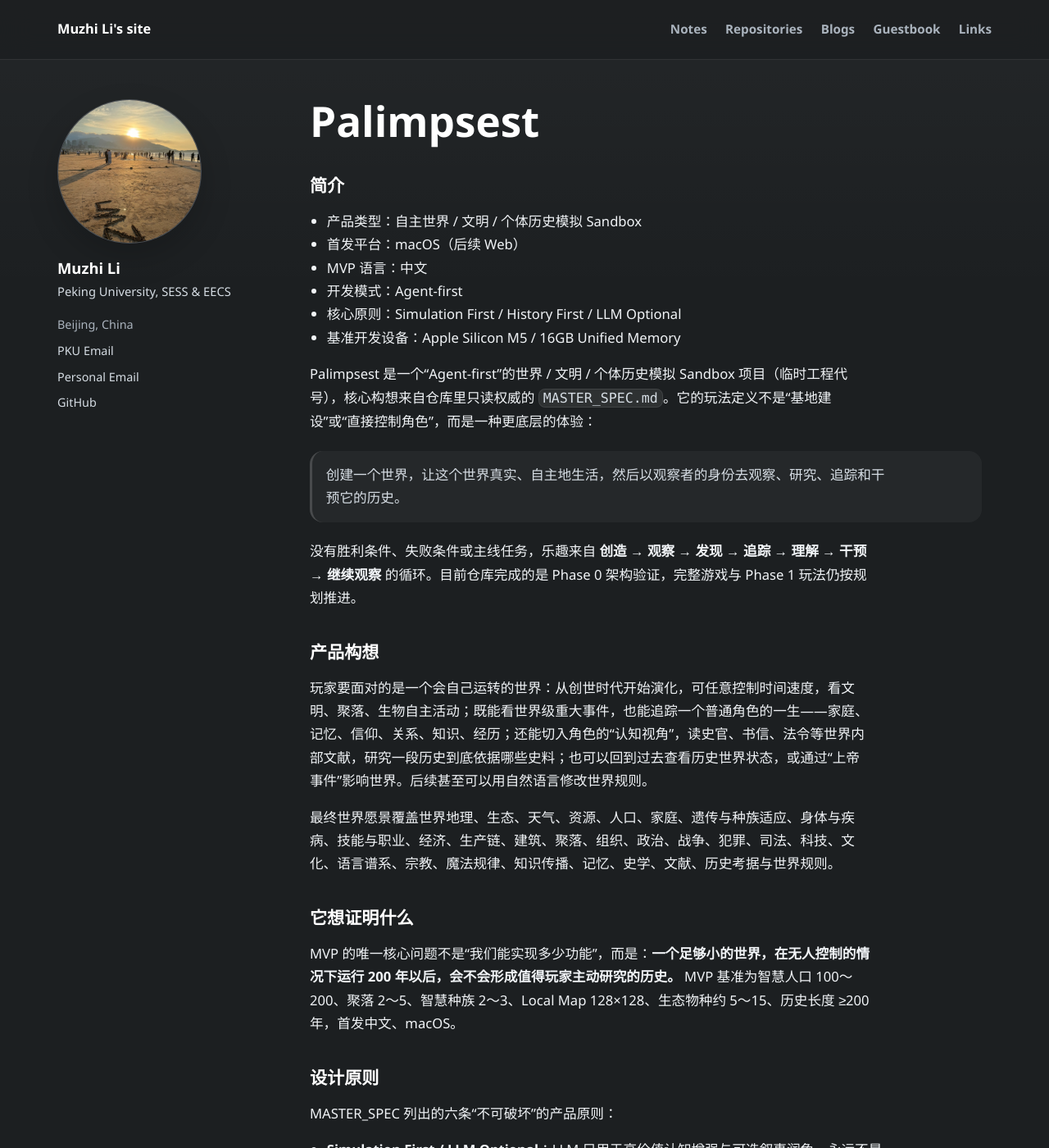
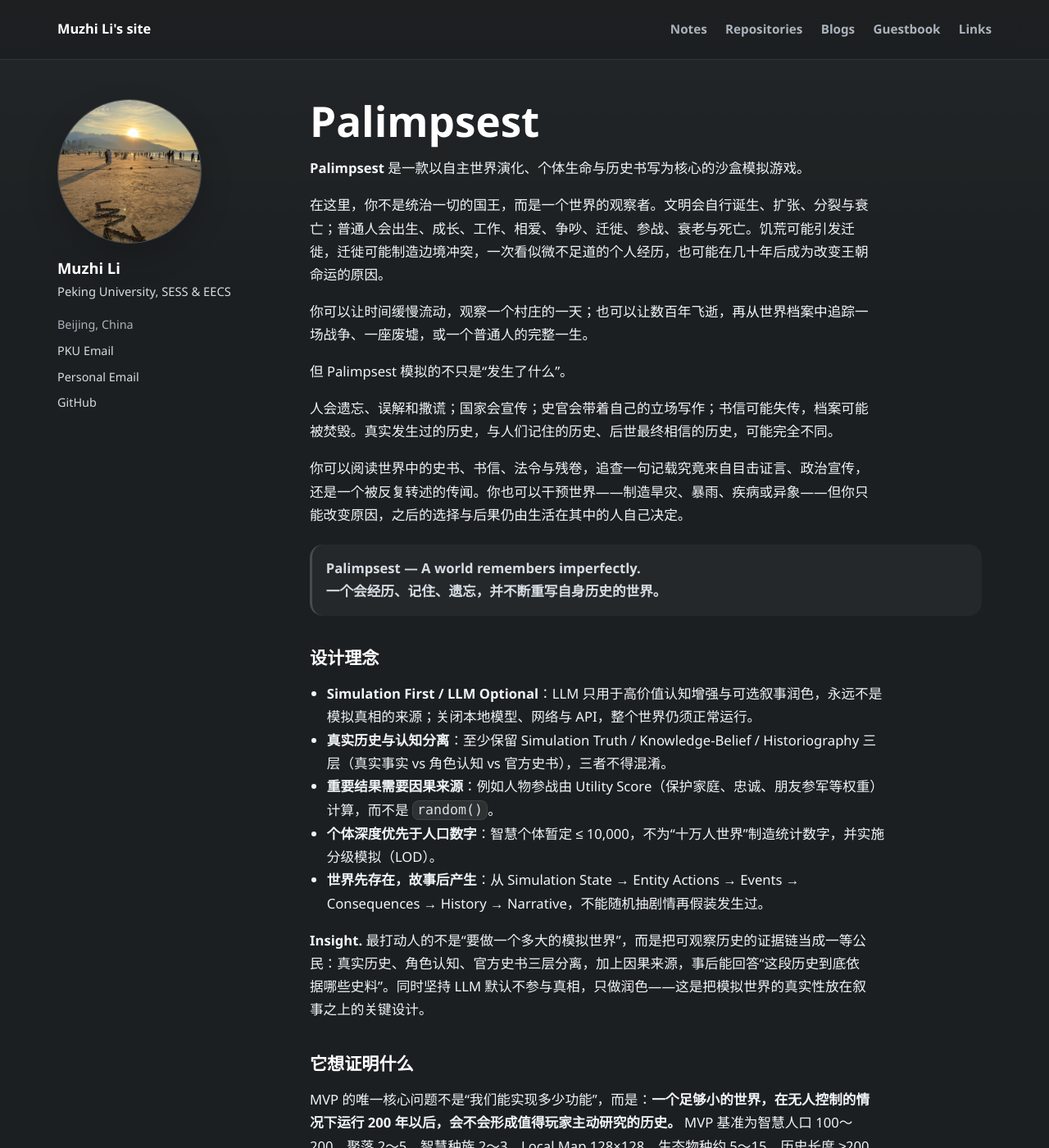
Before and after one commit to GabrielMu2006/GabrielMu2006.github.io, a Jekyll site: the page built from site/content/_Repositories/palimpsest.md, in a window 1280 px wide and 1400 px high. Shown: the whole window at 82% size. Built offline with Jekyll 4.4.1, drawn with Linux system fonts in a browser that asks for light colours; comment, search, counter and statistics services are not loaded; some of the changed text lies outside the part shown.

Commit message:
Use Palimpsest Intro folder short introduction on repository page

```diff
--- a/site/content/_Repositories/palimpsest.md
+++ b/site/content/_Repositories/palimpsest.md
@@ -8,43 +8,34 @@ status: "Active"
 link: "https://github.com/GabrielMu2006/Palimpsest"
 ---
 
-## 简介
+**Palimpsest** 是一款以自主世界演化、个体生命与历史书写为核心的沙盒模拟游戏。
 
-- 产品类型：自主世界 / 文明 / 个体历史模拟 Sandbox
-- 首发平台：macOS（后续 Web）
-- MVP 语言：中文
-- 开发模式：Agent-first
-- 核心原则：Simulation First / History First / LLM Optional
-- 基准开发设备：Apple Silicon M5 / 16GB Unified Memory
+在这里，你不是统治一切的国王，而是一个世界的观察者。文明会自行诞生、扩张、分裂与衰亡；普通人会出生、成长、工作、相爱、争吵、迁徙、参战、衰老与死亡。饥荒可能引发迁徙，迁徙可能制造边境冲突，一次看似微不足道的个人经历，也可能在几十年后成为改变王朝命运的原因。
 
-Palimpsest 是一个“Agent-first”的世界 / 文明 / 个体历史模拟 Sandbox 项目（临时工程代号），核心构想来自仓库里只读权威的 `MASTER_SPEC.md`。它的玩法定义不是“基地建设”或“直接控制角色”，而是一种更底层的体验：
+你可以让时间缓慢流动，观察一个村庄的一天；也可以让数百年飞逝，再从世界档案中追踪一场战争、一座废墟，或一个普通人的完整一生。
 
-> 创建一个世界，让这个世界真实、自主地生活，然后以观察者的身份去观察、研究、追踪和干预它的历史。
+但 Palimpsest 模拟的不只是“发生了什么”。
 
-没有胜利条件、失败条件或主线任务，乐趣来自 **创造 → 观察 → 发现 → 追踪 → 理解 → 干预 → 继续观察** 的循环。目前仓库完成的是 Phase 0 架构验证，完整游戏与 Phase 1 玩法仍按规划推进。
+人会遗忘、误解和撒谎；国家会宣传；史官会带着自己的立场写作；书信可能失传，档案可能被焚毁。真实发生过的历史，与人们记住的历史、后世最终相信的历史，可能完全不同。
 
-## 产品构想
+你可以阅读世界中的史书、书信、法令与残卷，追查一句记载究竟来自目击证言、政治宣传，还是一个被反复转述的传闻。你也可以干预世界——制造旱灾、暴雨、疾病或异象——但你只能改变原因，之后的选择与后果仍由生活在其中的人自己决定。
 
-玩家要面对的是一个会自己运转的世界：从创世时代开始演化，可任意控制时间速度，看文明、聚落、生物自主活动；既能看世界级重大事件，也能追踪一个普通角色的一生——家庭、记忆、信仰、关系、知识、经历；还能切入角色的“认知视角”，读史官、书信、法令等世界内部文献，研究一段历史到底依据哪些史料；也可以回到过去查看历史世界状态，或通过“上帝事件”影响世界。后续甚至可以用自然语言修改世界规则。
+> **Palimpsest — A world remembers imperfectly.**
+> **一个会经历、记住、遗忘，并不断重写自身历史的世界。**
 
-最终世界愿景覆盖世界地理、生态、天气、资源、人口、家庭、遗传与种族适应、身体与疾病、技能与职业、经济、生产链、建筑、聚落、组织、政治、战争、犯罪、司法、科技、文化、语言谱系、宗教、魔法规律、知识传播、记忆、史学、文献、历史考据与世界规则。
+## 设计理念
+
+- **Simulation First / LLM Optional**：LLM 只用于高价值认知增强与可选叙事润色，永远不是模拟真相的来源；关闭本地模型、网络与 API，整个世界仍须正常运行。
+- **真实历史与认知分离**：至少保留 Simulation Truth / Knowledge-Belief / Historiography 三层（真实事实 vs 角色认知 vs 官方史书），三者不得混淆。
+- **重要结果需要因果来源**：例如人物参战由 Utility Score（保护家庭、忠诚、朋友参军等权重）计算，而不是 `random()`。
+- **个体深度优先于人口数字**：智慧个体暂定 ≤ 10,000，不为“十万人世界”制造统计数字，并实施分级模拟（LOD）。
+- **世界先存在，故事后产生**：从 Simulation State → Entity Actions → Events → Consequences → History → Narrative，不能随机抽剧情再假装发生过。
+
+**Insight.** 最打动人的不是“要做一个多大的模拟世界”，而是把可观察历史的证据链当成一等公民：真实历史、角色认知、官方史书三层分离，加上因果来源，事后能回答“这段历史到底依据哪些史料”。同时坚持 LLM 默认不参与真相，只做润色——这是把模拟世界的真实性放在叙事之上的关键设计。
 
 ## 它想证明什么
 
 MVP 的唯一核心问题不是“我们能实现多少功能”，而是：**一个足够小的世界，在无人控制的情况下运行 200 年以后，会不会形成值得玩家主动研究的历史。** MVP 基准为智慧人口 100～200、聚落 2～5、智慧种族 2～3、Local Map 128×128、生态物种约 5～15、历史长度 ≥200 年，首发中文、macOS。
-
-## 设计原则
-
-MASTER_SPEC 列出的六条“不可破坏”的产品原则：
-
-- **Simulation First / LLM Optional**：LLM 只用于高价值认知增强与可选叙事润色，永远不是模拟真相的来源；关闭本地模型、网络与 API，整个世界仍须正常运行。
-- **世界先存在，故事后产生**：不能随机生成故事文本再假装发生过，必须走 Simulation State → Entity Actions → Events → Consequences → History → Narrative 的证据链。
-- **真实历史与认知分离**：至少保留 Simulation Truth / Knowledge-Belief / Historiography 三层（真实事实 vs 角色认知 vs 官方史书），三者不得混淆。
-- **重要结果需要因果来源**：人物参战由 Utility Score 决定，而不是 `random()`。
-- **个体深度优先于人口数字**：智慧个体暂定 ≤ 10,000，不为“十万人世界”制造统计数字。
-- **模拟深度依赖 LOD**：不允许 1 万 NPC 全部每帧执行完整 AI。
-
-**Insight.** 最打动人的不是“要做一个多大的模拟世界”，而是把可观察历史的证据链当成一等公民：真实历史、角色认知、官方史书三层分离，加上因果来源，事后能回答“这段历史到底依据哪些史料”。同时坚持 LLM 默认不参与真相，只做润色——这是把模拟世界的真实性放在叙事之上的关键设计。
 
 ## 工程与现状
 
```
